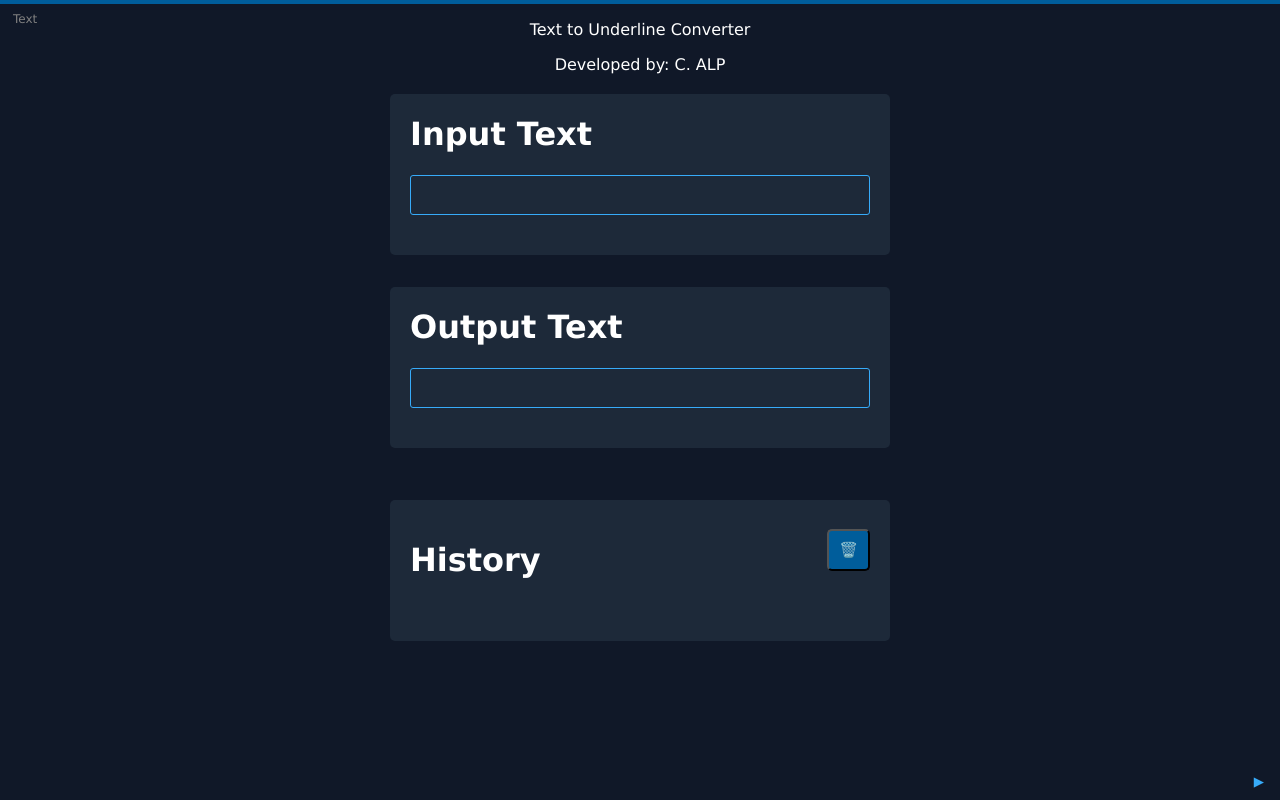
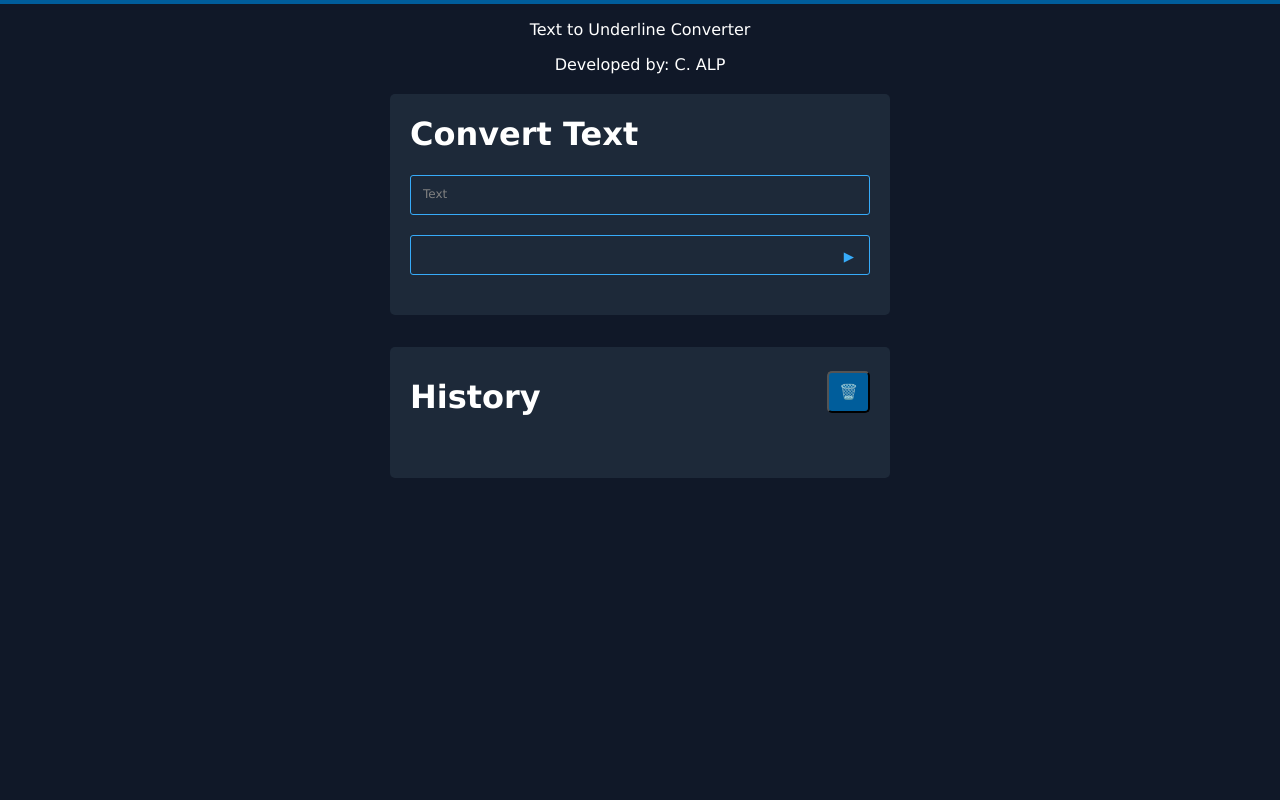
Before and after one commit to crnlxlls/Quizlet-Underline-Converter, a plain HTML site: page index.html in a window 1280 px wide. Drawn offline with Linux system fonts and the light colour scheme.

Commit message:
simplified the interface

```diff
--- a/index.html
+++ b/index.html
@@ -14,17 +14,12 @@
 
         <div class="transact">
             <form onkeydown="return event.key !== 'Enter'">
-                <h1 class="text-header">Input Text</h1>
-                <div class="input-group">
+                <h1 class="text-header">Convert Text</h1>
+                <div class="text-group">
                     <input type="text" class="input" id="inputText" required>
                     <label class="placeholder">Text</label>
                     <button type="button" id="buttonEnter" onclick="transformText()" tabindex="-1">▶</button>
-                </div>
-            </form>
 
-            <form>
-                <h1 class="text-header">Output Text</h1>
-                <div class="input-group">
                     <input type="text" class="output" id="outputText" onclick="copyText()" readonly>
                     <label class="placeholder"></label>
                     <p id="check">✅</p>
--- a/style.css
+++ b/style.css
@@ -113,6 +113,7 @@ input:valid + .placeholder {
 #outputText {
     cursor: pointer;
     letter-spacing: 2px;
+    margin-top: 20px;
 }
 
 .text-header {
@@ -125,7 +126,7 @@ input:valid + .placeholder {
     color: white;
 
     background-color: var(--overlay-color);
-    margin: 20px 40px;
+    margin: 0px 40px;
     padding: 40px 20px;
     padding-top: 0px;
     max-width: auto;
@@ -134,7 +135,7 @@ input:valid + .placeholder {
 }
 
 .history h1 {
-    padding-top: 20px;
+    padding-top: 10px;
 }
 
 .history p {
```
